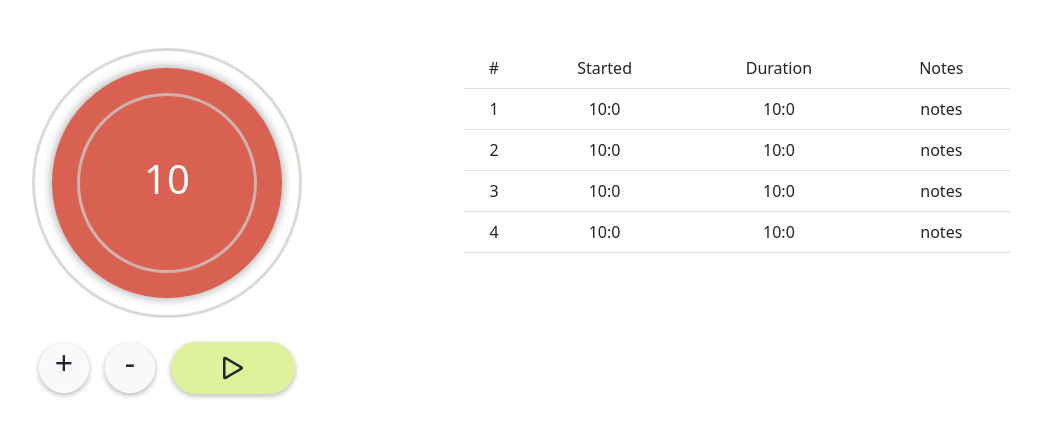
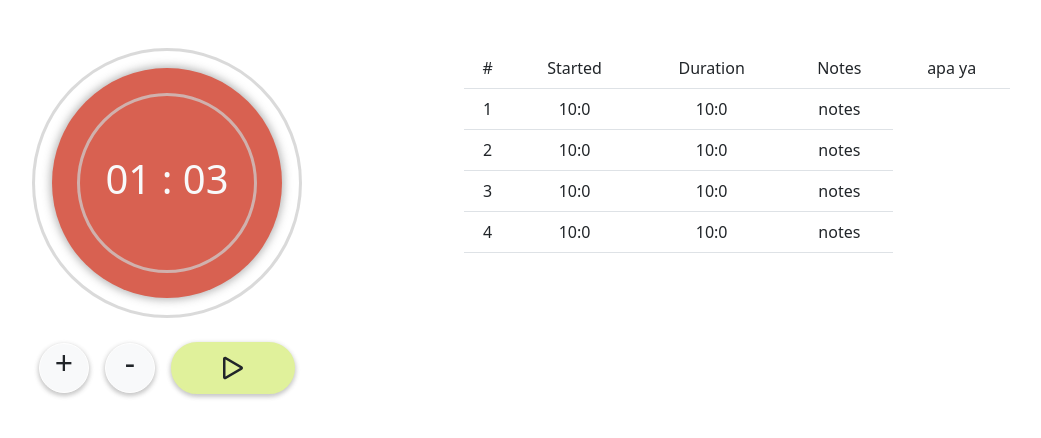
Before and after one commit to Shironim/MtargetTask, a React (Create React App) app: page / in a window 1280 px wide. Shown: the top 438 px of the page, without its empty margins (188-1229 px from the left). Built offline with nearby package versions, Linux system fonts and the light colour scheme.

Commit message:
add timer logic

```diff
--- a/src/App.js
+++ b/src/App.js
@@ -1,12 +1,14 @@
 // import logo from './logo.svg';
-import { useState } from 'react';
+import { useEffect, useState } from 'react';
 import './App.css';
 import Table from './Component/Table';
 import Timer from './Component/Timer';
 import ButtonTime from './Component/ButtonTime';
 import { Play } from 'react-bootstrap-icons'
 function App() {
-  const [time, setTime] = useState(10);
+  const [start, setStart] = useState(false);
+  let [minutes, setMinutes] = useState(1);
+  let [seconds, setSeconds] = useState(3);
   const [history, setHistory] = useState([
     { start: "10:0", duration: "10:0", notes: "notes" },
     { start: "10:0", duration: "10:0", notes: "notes" },
@@ -14,12 +16,39 @@ function App() {
     { start: "10:0", duration: "10:0", notes: "notes" },
   ]);
   const addTime = () => {
-    setTime(time + 1);
+    setMinutes(minutes + 1);
   }
   const minusTime = () => {
-    setTime(time - 1);
+    setMinutes(minutes - 1);
   }
-  console.log(history);
+  const buttonTimer = () => {
+    if (start) {
+      setStart(false)
+    } else {
+      setStart(true);
+    }
+  }
+  useEffect(() => {
+    if (start) {
+      if (seconds < 0) {
+        if (minutes === 0) {
+          setStart(false);
+          return
+          // console.log("test")
+        }
+        setMinutes(minutes - 1)
+        setSeconds(59);
+      }
+      const interval = setInterval(() => {
+        if (seconds > 0) {
+          setSeconds(seconds - 1)
+        }
+      }, 1000)
+      return () => clearInterval(interval);
+    }
+    return
+  }, [seconds, minutes, start])
+  // console.log(history);
   localStorage.setItem('key', JSON.stringify(history));
   return (
     <div className="App">
@@ -31,7 +60,8 @@ function App() {
                 circle1="180px"
                 circle2="230px"
                 circle3="270px"
-                time={time}
+                minutes={minutes}
+                seconds={seconds}
               />
             </div>
             <div className="d-flex justify-content-center">
@@ -39,7 +69,7 @@ function App() {
               <ButtonTime minusTime={minusTime} tanda="-" />
               <div className="p-0 d-flex justify-content-center align-self-center" style={{ border: "2px solid rgb(224 241 155)", borderRadius: "40px", backgroundColor: "rgb(224 241 155)", boxShadow: "0px 2px 4px 1px rgba(74,74,74,0.3)" }}>
                 <div style={{ padding: "4px 40px", }}>
-                  <Play size={40} />
+                  <Play onClick={() => buttonTimer()} size={40} />
                 </div>
               </div>
             </div>
--- a/src/Component/Table.js
+++ b/src/Component/Table.js
@@ -9,6 +9,7 @@ const Table = ({ history }) => {
           <td>Started</td>
           <td>Duration</td>
           <td>Notes</td>
+          <td>apa ya</td>
         </tr>
       </thead>
       <tbody>
--- a/src/Component/Timer.js
+++ b/src/Component/Timer.js
@@ -1,18 +1,18 @@
-const Timer = ({ time, circle1, circle2, circle3 }) => {
-  const getMinute = (time) => {
-    let hour = Math.floor(time / 60);
-    let minute = time % 60;
-    if (hour > 0) {
-      return `${hour} : ${minute}`
+const Timer = ({ minutes, seconds, circle1, circle2, circle3 }) => {
+  const clock = (number) => {
+    if (number < 10) {
+      return "0" + parseInt(number);
     }
+    return number;
   }
+
   return (
     <div className="rounded-circle d-flex align-self-center justify-content-center" style={{ border: "3px solid #cdcdcdbd", width: `${circle3}`, height: `${circle3}`, }}>
       <div className="rounded-circle d-flex align-self-center justify-content-center" style={{ width: `${circle2}`, height: `${circle2}`, backgroundColor: "#d86151", boxShadow: "0px 0px 8px 2px rgba(74,74,74,0.4)" }}>
         <div className="rounded-circle d-flex align-self-center justify-content-center" style={{ border: "3px solid #000", width: `${circle1}`, height: `${circle1}`, borderColor: "#cdcdcdbd" }}>
           <div style={{ alignSelf: "center" }}>
             <h1 className="p-4 text-light">
-              {time}
+              {`${clock(minutes)} : ${clock(seconds)}`}
             </h1>
           </div>
         </div>
```
